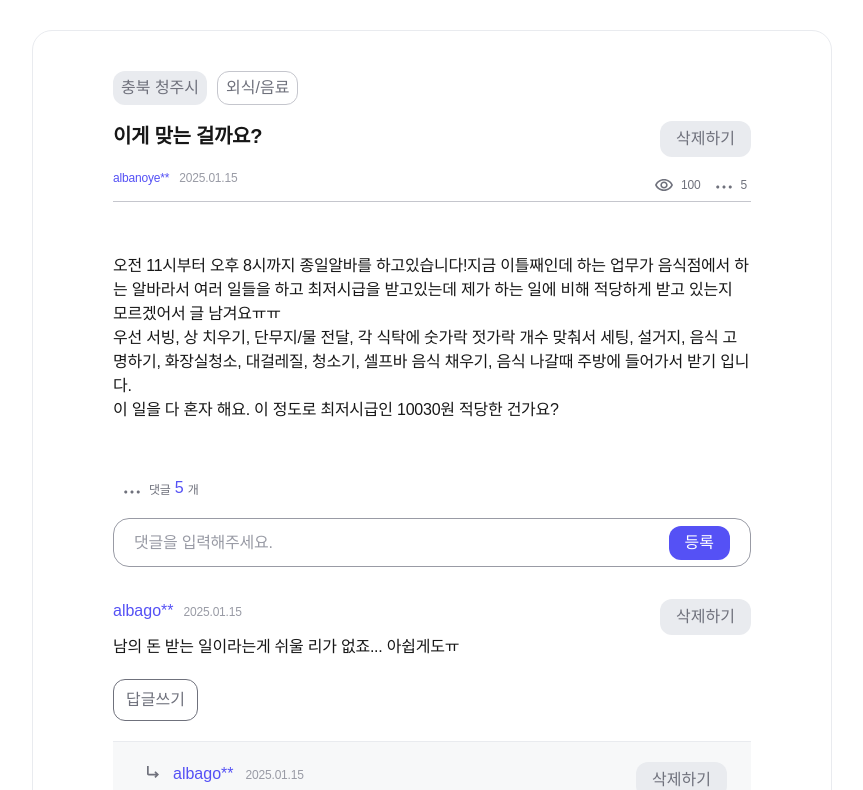
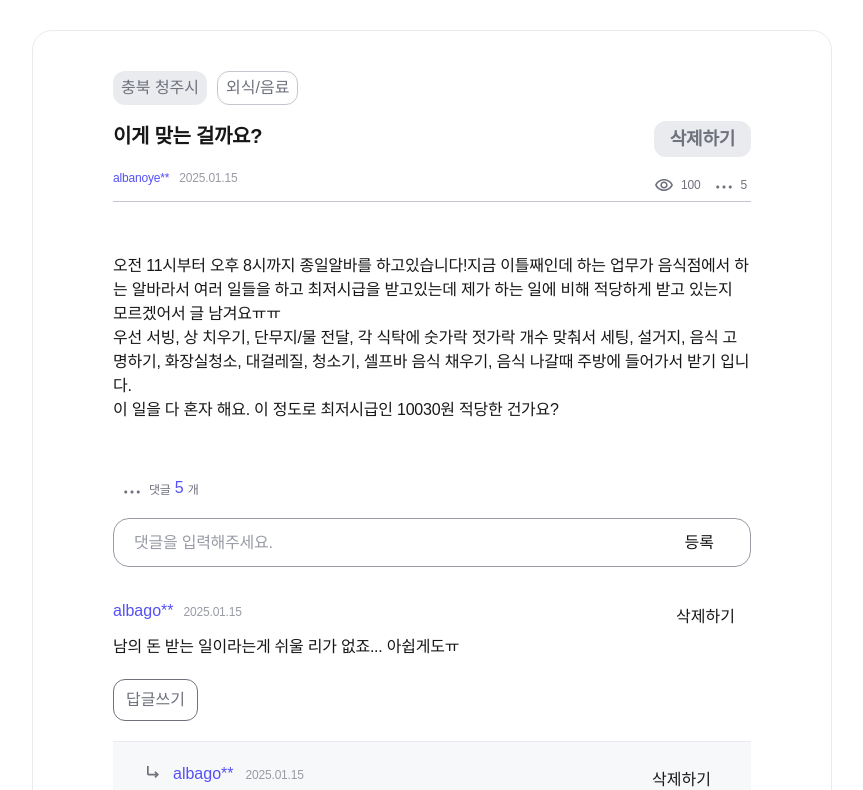
Before and after one commit to Core-Foreign-Employee-Hiring/Front-end, a Next.js app in the folder forwork-fe/: page /review/post in a window 1280 px wide. Shown: the part 270-1060 px from the top of the page, without its empty margins (208-1071 px from the left). Built offline with nearby package versions, Linux system fonts and the light colour scheme; a web font is replaced by a local one.

Commit message:
stash pop 이후 변경 사항 반영

```diff
--- a/forwork-fe/src/app/globals.css
+++ b/forwork-fe/src/app/globals.css
@@ -67,4 +67,7 @@ body {
   .bg-gray2-button {
     @apply py-[16.5px] rounded-[16px] bg-gray2 subtitle-lg text-gray5
   }
+  .border-gray5-button {
+    @apply py-[8px] rounded-[12px] bg-white text-gray5 border-[1px] border-gray5
+  }
 }
--- a/forwork-fe/src/assets/common/SearchIcon.tsx
+++ b/forwork-fe/src/assets/common/SearchIcon.tsx
@@ -1,6 +1,6 @@
 import * as React from "react";
 import type { SVGProps } from "react";
-const SearchIcon = (props: SVGProps<SVGSVGElement>) => (
+const SearchIcon = ({fill = "#1C1B1F",...props}: SVGProps<SVGSVGElement> & {fill? : string}) => (
     <svg
         xmlns="http://www.w3.org/2000/svg"
         width={19}
@@ -9,7 +9,7 @@ const SearchIcon = (props: SVGProps<SVGSVGElement>) => (
         {...props}
     >
         <path
-            fill="#1C1B1F"
+            fill={fill}
             d="m17.316 18.672-6.3-6.3q-.75.6-1.725.95t-2.075.35q-2.725 0-4.613-1.888Q.716 9.897.716 7.172t1.887-4.613T7.216.672t4.612 1.887 1.888 4.613a6.1 6.1 0 0 1-1.3 3.8l6.3 6.3zm-10.1-7q1.875 0 3.187-1.313 1.313-1.312 1.313-3.187t-1.313-3.188-3.187-1.312-3.188 1.312-1.312 3.188 1.312 3.187 3.188 1.313"
         />
     </svg>
--- a/forwork-fe/src/components/review/JobReviewBoard.tsx
+++ b/forwork-fe/src/components/review/JobReviewBoard.tsx
@@ -20,7 +20,8 @@ const JobReviewBoard = () => {
         {/* 글쓰기 버튼 */}
         <Button
           type="submit"
-          className="h-9 bg-main text-white rounded-[12px] px-3 py-4"
+          secondClassName="py-[12px] rounded-[12px] text-h5 leading-[1.5] tracking-[-0.015em] font-medium"
+          className="h-[36px] px-[16px] bg-main-button"
         >
           글쓰기
         </Button>
@@ -40,7 +41,7 @@ const JobReviewBoard = () => {
             placeholder="본문 + 제목을 검색해주세요"
             inputValue={inputValue}
             setInputValue={() => setInputValue(inputValue)}
-            leftElement={() => <SearchIcon className="fill-main" />}
+            leftElement={() => <SearchIcon fill="#5551f5" />}
           />
         </div>
       </div>
--- a/forwork-fe/src/components/review/post/ReRply.tsx
+++ b/forwork-fe/src/components/review/post/ReRply.tsx
@@ -13,12 +13,12 @@ const ReRply = () => {
           <div className="text-gray4 badge-sm translate-y-1 px-[4px]">2025.01.15</div>
         </div>
         {/* 삭제 버튼 */}
-        <Button className="h-[36px] px-[16px] py-[8px] rounded-[12px] bg-gray2 gray5 text-gray5">
+        <Button className="h-[36px] px-[16px] py-8-gray2-button">
           삭제하기
         </Button>
       </div>
       <p className="body-md mb-[20px]">너 T야?</p>
-      <Button className="px-[12px] py-[8px] border-[1px] border-gray5 rounded-[12px] text-gray5">답글쓰기</Button>
+      <Button className="px-[12px] border-gray5-button">답글쓰기</Button>
     </div>
   )
 }
--- a/forwork-fe/src/components/review/post/Reply.tsx
+++ b/forwork-fe/src/components/review/post/Reply.tsx
@@ -9,12 +9,12 @@ const Reply = () => {
           <div className="text-gray4 badge-sm translate-y-1">2025.01.15</div>
         </div>
         {/* 삭제 버튼 */}
-        <Button className="h-[36px] px-[16px] py-[8px] rounded-[12px] bg-gray2 gray5 text-gray5">
+        <Button className="h-[36px] px-[16px] py-8-gray2-button">
           삭제하기
         </Button>
       </div>
       <p className="body-md mb-[20px]">남의 돈 받는 일이라는게 쉬울 리가 없죠... 아쉽게도ㅠ</p>
-      <Button className="px-[12px] py-[8px] border-[1px] border-gray5 rounded-[12px] text-gray5">답글쓰기</Button>
+      <Button className="px-[12px] border-gray5-button">답글쓰기</Button>
     </div>
   );
 };
--- a/forwork-fe/src/components/review/post/ReviewPostPage.tsx
+++ b/forwork-fe/src/components/review/post/ReviewPostPage.tsx
@@ -29,7 +29,7 @@ const ReviewPostPage = () => {
           <div className="title-md">이게 맞는 걸까요?</div>
           <Button
             type="submit"
-            className="bg-gray2 h-[36px] px-[16px] py-[8px] rounded-[12px] text-gray5"
+            className="bg-gray2-button h-[36px] px-[16px] py-[8px] rounded-[12px]   "
           >
             삭제하기
           </Button>
@@ -86,7 +86,7 @@ const ReviewPostPage = () => {
         <Input
           inputValue={inputValue}
           setInputValue={setInputValue}
-          leftElement={() => <Button className="absolute right-5 h-[34px] bg-main px-[16px] py-[12px] rounded-[12px] text-white">등록</Button>}
+          leftElement={() => <Button className="absolute right-5 h-[34px] px-[16px] py-12-main-button">등록</Button>}
           placeholder="댓글을 입력해주세요."
           className="w-full px-[20px] py-[10px] relative"
         />
```
